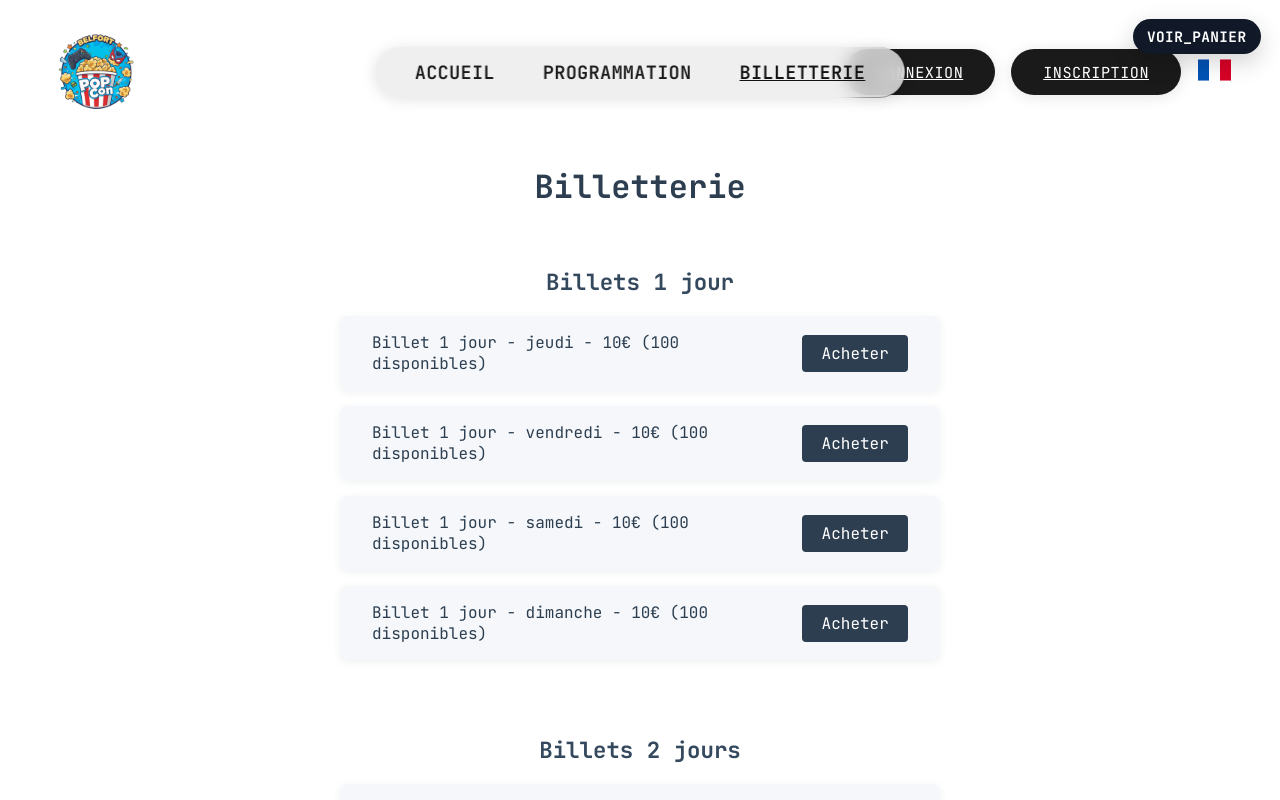
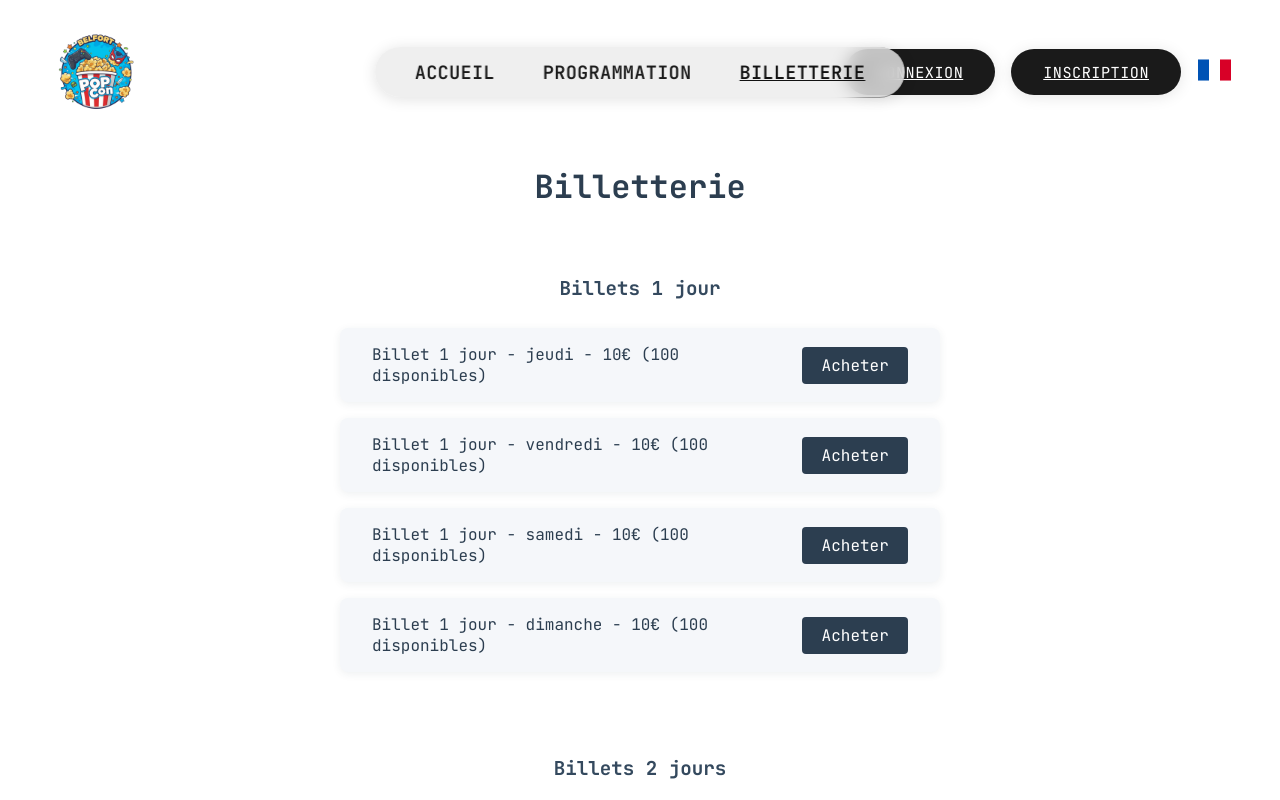
Before and after one commit to Pierrick-B/SAE-S3-S4, a Vue app in the folder SAE/: page /shop/billetterie in a window 1280 px wide. Shown: the top 800 px of the page. Built offline with nearby package versions, Linux system fonts and the light colour scheme; what vue3-openlayers would draw is missing.

Commit message:
update panier

```diff
--- a/SAE/src/App.vue
+++ b/SAE/src/App.vue
@@ -4,10 +4,14 @@ import Footer from "@/components/Footer.vue";
 
 import { useI18n } from 'vue-i18n'
 import { useRoute } from 'vue-router'
-import { watch, onMounted } from 'vue'
+import { watch, onMounted, computed } from 'vue'
+import panierService from '@/services/panier.service.js'
 
 const { t } = useI18n()
 const route = useRoute()
+
+// nombre d'items dans le panier (réactif)
+const itemsCount = computed(() => (panierService.panier.items || []).length)
 
 function updateTitle() {
   const title = t(route.meta.titleKey || 'pageTitleAccueil')
@@ -25,6 +29,25 @@ watch(() => t(route.meta.titleKey || 'pageTitleAccueil'), updateTitle)
 <template>
     <div class="app-shell">
         <NavBar></NavBar>
+
+        <!-- bouton panier flottant : n'apparaît que s'il y a des éléments -->
+        <router-link v-if="itemsCount > 0" class="floating-cart" :to="{ name: 'panier' }" aria-label="Aller au panier">
+          <div class="cart-button">
+            <span class="count">{{ itemsCount }}</span>
+            <!-- icône SVG blanche (remplace emoji) -->
+            <span class="icon" aria-hidden="true">
+              <!-- Nouvel icône panier (outline, stroke-based) -->
+              <svg viewBox="0 0 24 24" width="20" height="20" xmlns="http://www.w3.org/2000/svg" focusable="false" aria-hidden="true">
+                <g fill="none" fill-rule="evenodd" stroke-linecap="round" stroke-linejoin="round" stroke-width="1.6">
+                  <path d="M3 3h2l1.4 6.5a2 2 0 0 0 2 1.5h8.2a2 2 0 0 0 1.9-1.4L21 6H6" />
+                  <circle cx="10" cy="19" r="1.4" />
+                  <circle cx="18" cy="19" r="1.4" />
+                </g>
+              </svg>
+            </span>
+          </div>
+        </router-link>
+
         <main class="app-main">
             <router-view />
         </main>
@@ -44,4 +67,49 @@ watch(() => t(route.meta.titleKey || 'pageTitleAccueil'), updateTitle)
     flex: 1 0 auto;
     display: block;
 }
+
+/* Styles pour le bouton panier flottant en haut à droite */
+.floating-cart {
+  position: fixed;
+  top: 1rem;
+  right: 1rem;
+  z-index: 9999;
+  text-decoration: none;
+}
+
+.cart-button {
+  display: flex;
+  align-items: center;
+  gap: .5rem;
+  /* fond remplacé par noir uni */
+  background: #111827;
+  color: white;
+  padding: .5rem .75rem;
+  border-radius: 999px;
+  box-shadow: 0 6px 18px rgba(0,0,0,0.25);
+  font-weight: 700;
+  font-family: inherit;
+  transform: translateZ(0);
+}
+
+.cart-button .count {
+  background: rgba(255,255,255,0.15);
+  padding: .1rem .4rem;
+  border-radius: 999px;
+}
+
+/* Forcer l'icône SVG à être blanche et non grisée */
+.cart-button .icon svg {
+  display: block;
+  width: 1.2rem;
+  height: 1.2rem;
+  fill: white;    /* pour les icônes remplis */
+  stroke: white;  /* pour les icônes stroke/outline */
+}
+
+.cart-button .icon { line-height: 0; }
+
+@media (max-width: 600px) {
+  .cart-button { padding: .45rem .6rem; font-size: .95rem; }
+}
 </style>
--- a/SAE/src/components/Billetterie.vue
+++ b/SAE/src/components/Billetterie.vue
@@ -4,9 +4,15 @@ import { onMounted, computed, onUnmounted } from 'vue'
 import { useBilletterieStore } from '@/stores/billetterie.js'
 import billetterieService from '@/services/billetterie.service.js'
 import panierService from '@/services/panier.service.js'
+import { useRoute, useRouter } from 'vue-router'
 
 const { t } = useI18n()
 const billetterie = useBilletterieStore()
+const route = useRoute()
+const router = useRouter()
+
+// selectedType est lu depuis la query `type` : ex. ?type=billets1Jour
+const selectedType = computed(() => route.query.type || '')
 
 // charger les données au chargement du composant
 onMounted(() => {
@@ -19,12 +25,27 @@ const _onBilletterieUpdated = () => {
 }
 window.addEventListener('billetterie-updated', _onBilletterieUpdated)
 onUnmounted(() => window.removeEventListener('billetterie-updated', _onBilletterieUpdated))
+
+function setFilter(type) {
+  try {
+    router.push({ name: 'billetterie', query: { type } })
+    window.scrollTo({ top: 0, behavior: 'smooth' })
+  } catch (e) { console.error(e) }
+}
+
+function clearFilter() {
+  try { router.push({ name: 'billetterie' }); window.scrollTo({ top: 0, behavior: 'smooth' }) } catch(e) {}
+}
 </script>
 
 <template>
   <h1>{{ $t('billetterieTitle') }}</h1>
-  <section>
-    <h2>{{ $t('billets1Jour') }}</h2>
+  <div v-if="selectedType" class="filter-info">
+    <small>{{ $t('filtre') || 'Filtre' }} : <strong>{{ $t(selectedType) || selectedType }}</strong></small>
+    <button class="clear-filter" @click="clearFilter">{{ $t('voir_tous') || 'Voir tous' }}</button>
+  </div>
+  <section v-if="!selectedType || selectedType === 'billets1Jour'">
+    <h2><button class="section-btn" @click.prevent="setFilter('billets1Jour')">{{ $t('billets1Jour') }}</button></h2>
     <ul>
       <li v-for="billet in (billetterie.billets.billets1Jour || [])" :key="billet.nom">
         {{ billet.nom }} - {{ billet.prix }}€ ({{ billetterieService.getQuantiteRestante(billet) }} {{ $t('disponibles') }})
@@ -37,8 +58,8 @@ onUnmounted(() => window.removeEventListener('billetterie-updated', _onBilletter
       </li>
     </ul>
   </section>
-  <section>
-    <h2>{{ $t('billets2Jours') }}</h2>
+  <section v-if="!selectedType || selectedType === 'billets2Jours'">
+    <h2><button class="section-btn" @click.prevent="setFilter('billets2Jours')">{{ $t('billets2Jours') }}</button></h2>
     <ul>
       <li v-for="billet in (billetterie.billets.billets2Jours || [])" :key="billet.nom">
         {{ billet.nom }} - {{ billet.prix }}€ ({{ billetterieService.getQuantiteRestante(billet) }} {{ $t('disponibles') }})
@@ -46,8 +67,8 @@ onUnmounted(() => window.removeEventListener('billetterie-updated', _onBilletter
       </li>
     </ul>
   </section>
-  <section>
-    <h2>{{ $t('billets3Jours') }}</h2>
+  <section v-if="!selectedType || selectedType === 'billets3Jours'">
+    <h2><button class="section-btn" @click.prevent="setFilter('billets3Jours')">{{ $t('billets3Jours') }}</button></h2>
     <ul>
       <li v-for="billet in (billetterie.billets.billets3Jours || [])" :key="billet.nom">
         {{ billet.nom }} - {{ billet.prix }}€ ({{ billetterieService.getQuantiteRestante(billet) }} {{ $t('disponibles') }})
@@ -55,8 +76,8 @@ onUnmounted(() => window.removeEventListener('billetterie-updated', _onBilletter
       </li>
     </ul>
   </section>
-  <section>
-    <h2>{{ $t('billets4Jours') }}</h2>
+  <section v-if="!selectedType || selectedType === 'billets4Jours'">
+    <h2><button class="section-btn" @click.prevent="setFilter('billets4Jours')">{{ $t('billets4Jours') }}</button></h2>
     <ul>
       <li v-for="billet in (billetterie.billets.billets4Jours || [])" :key="billet.nom">
         {{ billet.nom }} - {{ billet.prix }}€ ({{ billetterieService.getQuantiteRestante(billet) }} {{ $t('disponibles') }})
@@ -76,6 +97,31 @@ h1 {
   margin-bottom: 2.5rem;
   text-align: center;
 }
+
+.filter-info {
+  display:flex;
+  justify-content:center;
+  align-items:center;
+  gap:0.75rem;
+  margin-bottom:12px;
+}
+.clear-filter {
+  background: transparent;
+  border: 1px solid rgba(26,26,26,0.08);
+  padding: 6px 10px;
+  border-radius: 8px;
+  cursor: pointer;
+}
+.section-btn {
+  background: transparent;
+  border: none;
+  font-family: "JetBrains Mono", monospace;
+  font-weight: 700;
+  font-size: 1.2rem;
+  color: #34495e;
+  cursor: pointer;
+}
+.section-btn:hover { color: #111; text-decoration: underline; }
 
 section {
   display: flex;
--- a/SAE/src/components/Footer.vue
+++ b/SAE/src/components/Footer.vue
@@ -54,13 +54,7 @@ function goToPanier() {
   </div>
 
   <!-- Bouton panier flottant (hors du footer) : réel bouton fixe en bas à droite de l'écran -->
-  <button
-    v-if="panierStore && panierStore.panier && panierStore.panier.items && panierStore.panier.items.length > 0"
-    class="go-panier"
-    @click="goToPanier"
-    :aria-label="t('voir_panier') || 'Voir le panier'">
-    {{ (t('voir_panier') || 'PANIER').toUpperCase() }}
-  </button>
+
 </template>
 
 <style scoped>
--- a/SAE/src/components/Panier.vue
+++ b/SAE/src/components/Panier.vue
@@ -54,8 +54,7 @@ async function sauvegarderSurServeur() {
     <h2>Panier</h2>
 
     <div class="actions" style="text-align:center;margin-bottom:12px;">
-      <button class="btn" @click="exporterDataPanier()">Exporter data_panier.js</button>
-      <button class="btn" style="margin-left:8px;" @click="sauvegarderSurServeur()">Sauvegarder côté serveur</button>
+
     </div>
 
     <div v-if="panier.items.length === 0" class="empty">Votre panier est vide.</div>
```
